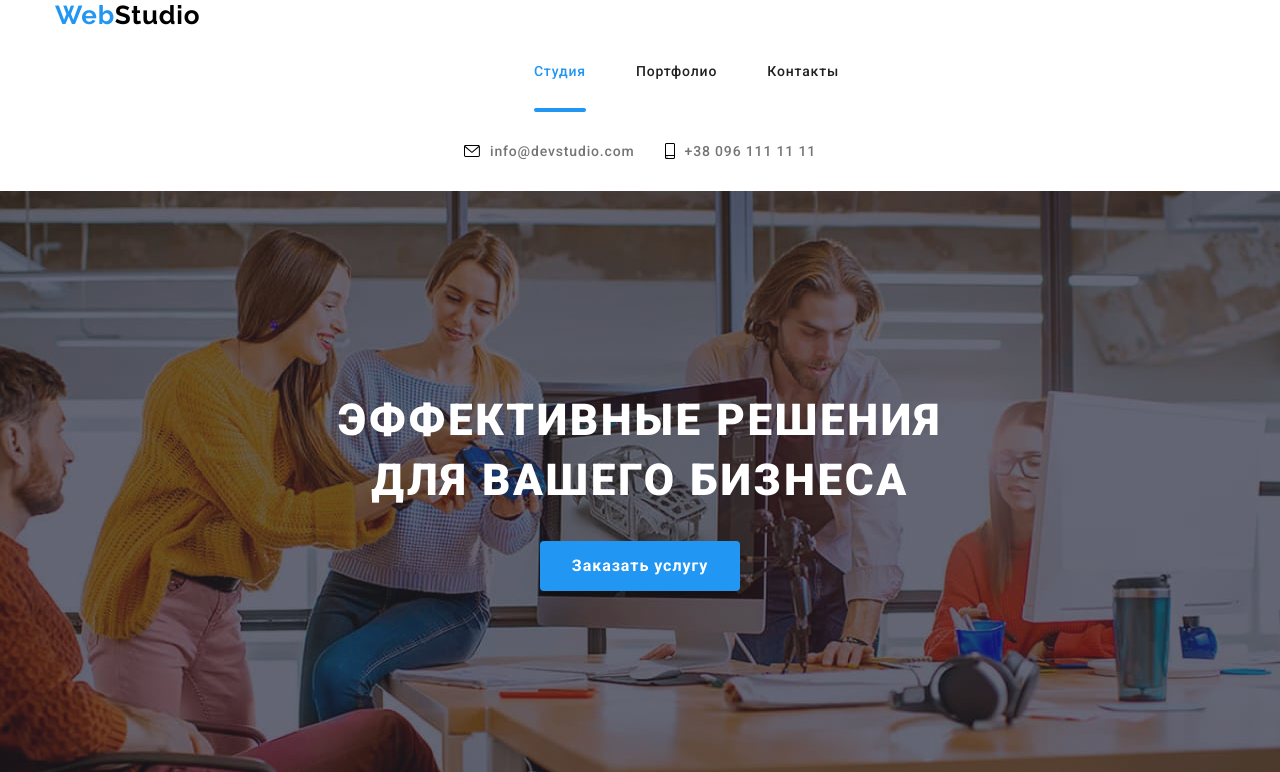
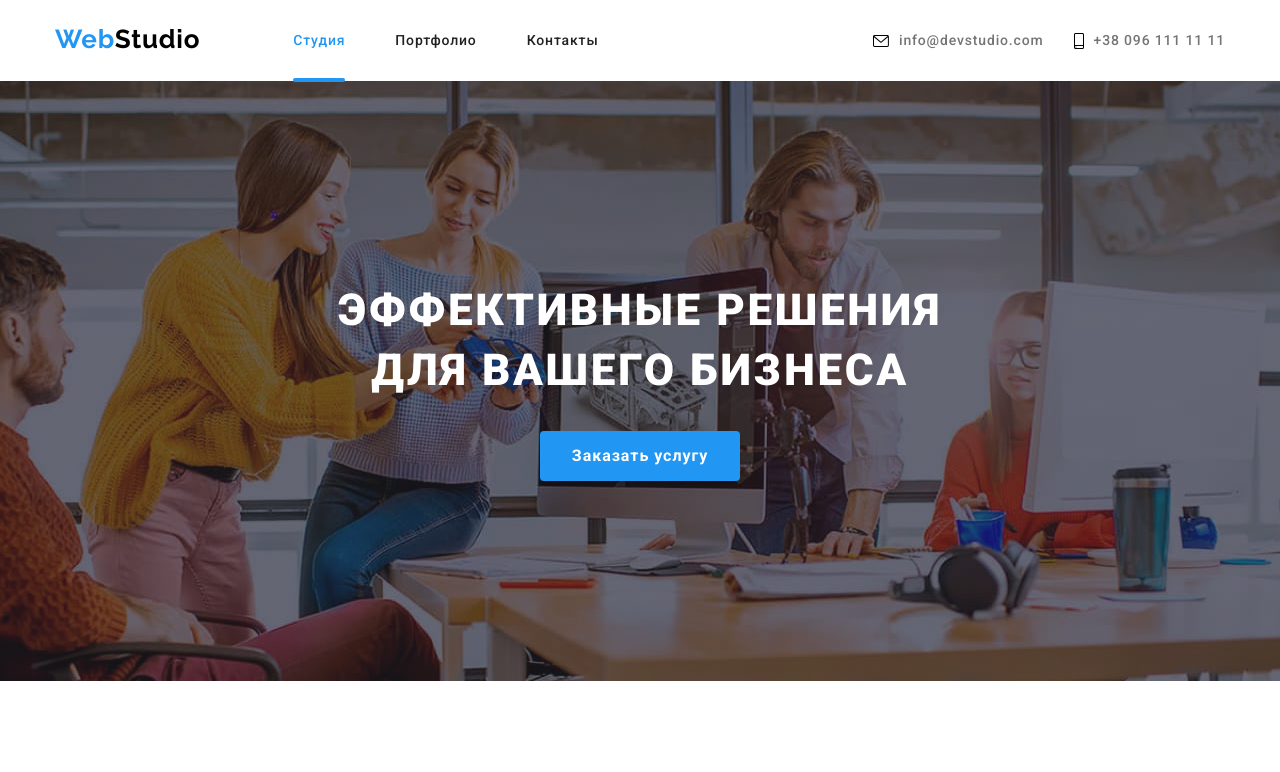
Before and after one commit to VTrofym/goit-markup-hw-07, a plain HTML site: page index.html in a window 1280 px wide. Shown: the top 772 px of the page. Drawn offline with nearby package versions, Linux system fonts and the light colour scheme.

Commit message:
Исправил ошибку

```diff
--- a/sass/common/_header-markup.scss
+++ b/sass/common/_header-markup.scss
@@ -1,4 +1,4 @@
-.header-container{
+.header__container{
 
     display: flex;
     align-items: center;
```
Also changed, not shown: portfolio.html (+1 -1 lines), css/main.css, css/main.min.css, 1 other file.
